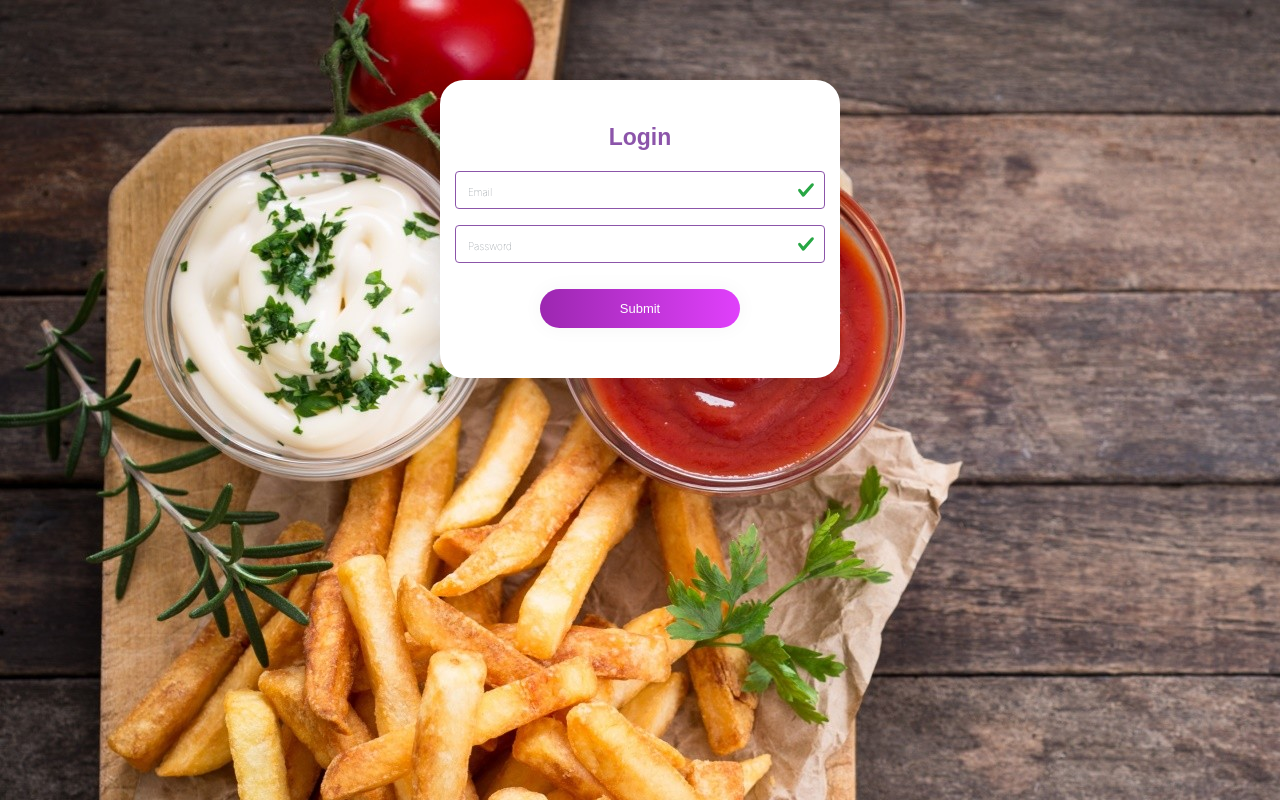
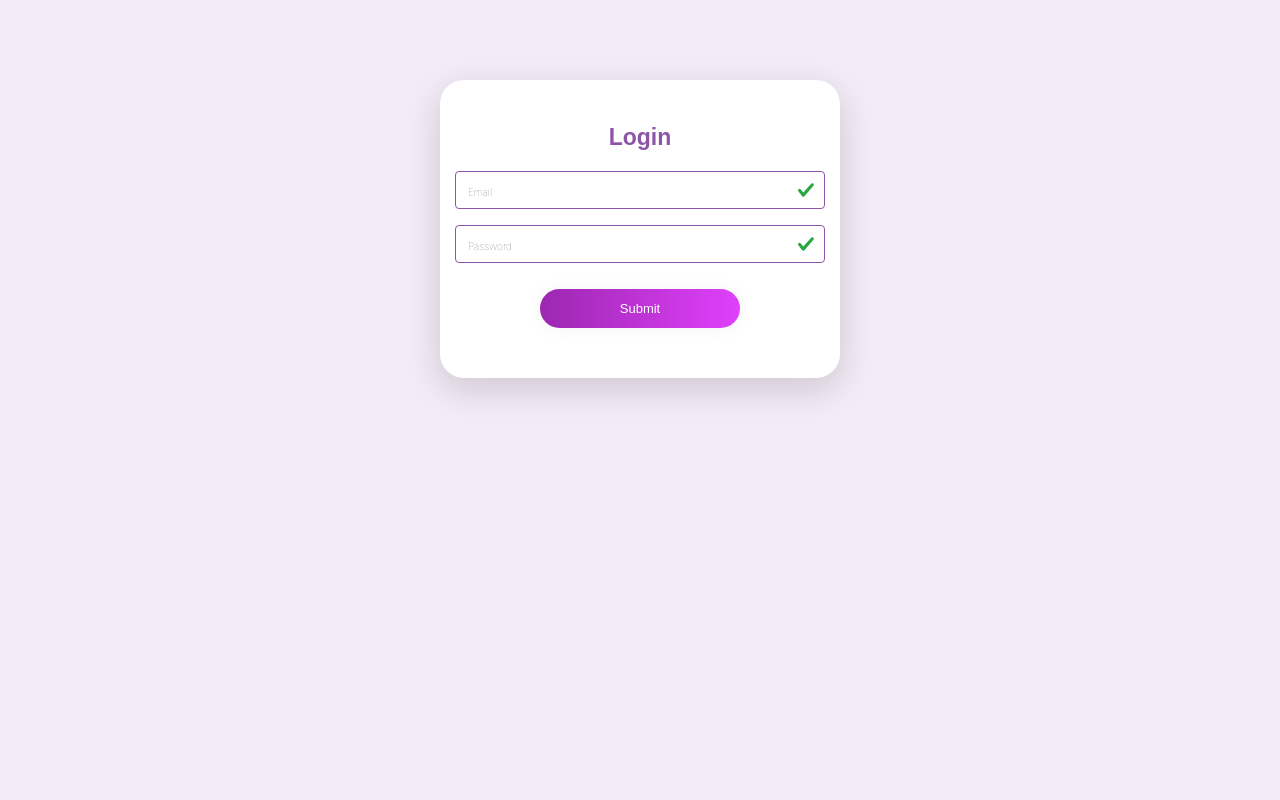
Before and after one commit to bhagyashreemeher/foodapp, a React (Create React App) app: page /signin in a window 1280 px wide. Built offline with nearby package versions, Linux system fonts and the light colour scheme.

Commit message:
Added constant file

```diff
--- /dev/null
+++ b/src/constant.js
@@ -0,0 +1,4 @@
+import axios from "axios";
+
+export const API_URL = "https://invincible-ms.herokuapp.com/api";
+export const Axios = axios.create({baseURL: API_URL});
--- a/src/index.css
+++ b/src/index.css
@@ -1,6 +1,6 @@
 body {
   background-color: #f3ebf6;
-  background: url('/assets/img/bg.jpg');
+  /* background: url('/assets/img/bg.jpg'); */
   margin: 0;
   font-family: -apple-system, BlinkMacSystemFont, 'Segoe UI', 'Roboto', 'Oxygen',
     'Ubuntu', 'Cantarell', 'Fira Sans', 'Droid Sans', 'Helvetica Neue',
```
